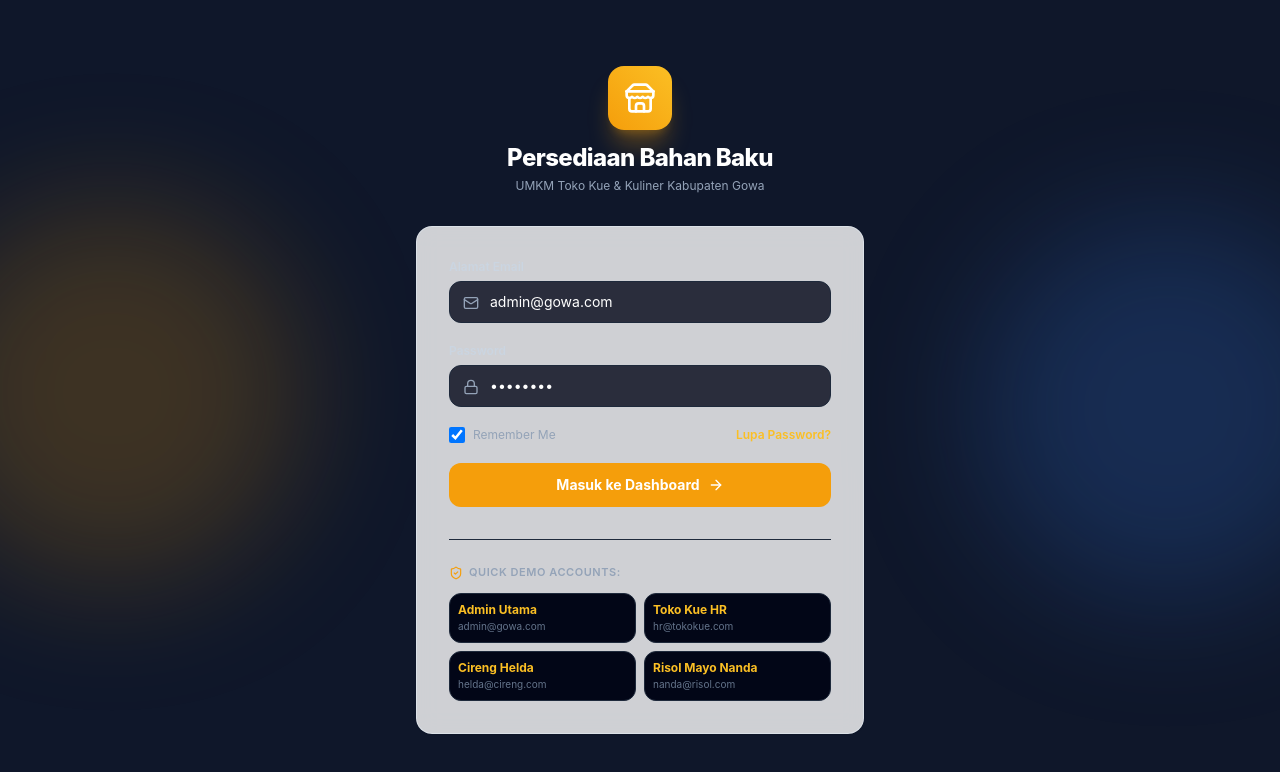
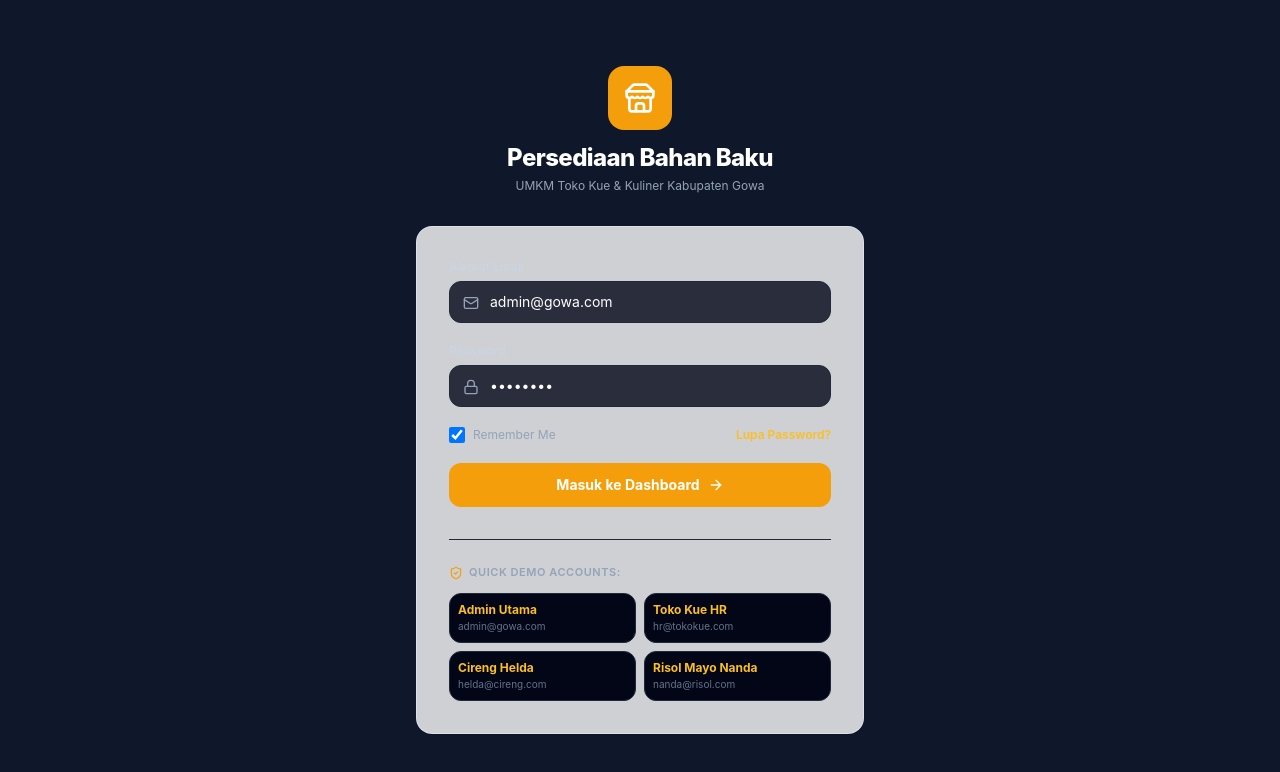
Before and after one commit to AsrulHidayat/inventory_app, a React (Vite) app in the folder frontend/: page /login in a window 1280 px wide. Shown: the top 772 px of the page. Built offline with nearby package versions, Linux system fonts and the light colour scheme.

Commit message:
feat: add sidebar navigation, dashboard, forecast, and login pages to frontend application

```diff
--- a/frontend/src/components/layout/Sidebar.jsx
+++ b/frontend/src/components/layout/Sidebar.jsx
@@ -59,7 +59,7 @@ export default function Sidebar({ isOpen, setIsOpen }) {
         {/* Header UMKM Brand */}
         <div className="p-5 border-b border-slate-100 dark:border-slate-800/80">
           <div className="flex items-center gap-3">
-            <div className="w-10 h-10 rounded-xl bg-gradient-to-tr from-amber-500 to-amber-400 p-0.5 shadow-md flex items-center justify-center text-white shrink-0">
+            <div className="w-10 h-10 rounded-xl bg-amber-500 flex items-center justify-center text-white shrink-0">
               {currentUmkm?.logo ? (
                 <img src={currentUmkm.logo} alt={currentUmkm.name} className="w-full h-full object-cover rounded-[10px]" />
               ) : (
--- a/frontend/src/pages/DashboardPage.jsx
+++ b/frontend/src/pages/DashboardPage.jsx
@@ -64,15 +64,14 @@ export default function DashboardPage() {
   return (
     <div className="space-y-6">
       {/* Header Welcome Banner */}
-      <div className="glass-panel p-6 bg-gradient-to-r from-slate-900 via-slate-800 to-amber-950 text-white relative overflow-hidden shadow-xl border border-amber-500/20">
-        <div className="absolute top-0 right-0 w-96 h-96 bg-amber-500/10 rounded-full blur-3xl pointer-events-none" />
+      <div className="glass-panel p-6 bg-slate-900 text-white relative overflow-hidden border border-slate-800">
         <div className="relative z-10 flex flex-col md:flex-row md:items-center justify-between gap-4">
           <div>
             <div className="inline-flex items-center gap-1.5 px-3 py-1 rounded-full bg-amber-500/20 text-amber-300 text-xs font-bold mb-2 border border-amber-500/30">
               <Sparkles className="w-3.5 h-3.5" /> Single Moving Average Ready
             </div>
             <h1 className="text-2xl font-extrabold tracking-tight">
-              Selamat Datang, {user?.name || 'Pengguna'} 👋
+              Selamat Datang, {user?.name || 'Pengguna'}
             </h1>
             <p className="text-xs text-slate-300 mt-1 max-w-2xl">
               Sistem Informasi Persediaan Bahan Baku Real-time untuk UMKM Toko Kue di Kabupaten Gowa. Pantau pergerakan stok, warning minimal, dan peramalan kebutuhan mendatang.
@@ -216,12 +215,12 @@ export default function DashboardPage() {
               <AreaChart data={chartDataUsage}>
                 <defs>
                   <linearGradient id="colorTerigu" x1="0" y1="0" x2="0" y2="1">
-                    <stop offset="5%" stopColor="#F59E0B" stopOpacity={0.4}/>
-                    <stop offset="95%" stopColor="#F59E0B" stopOpacity={0}/>
+                    <stop offset="5%" stopColor="#F59E0B" stopOpacity={0.4} />
+                    <stop offset="95%" stopColor="#F59E0B" stopOpacity={0} />
                   </linearGradient>
                   <linearGradient id="colorTelur" x1="0" y1="0" x2="0" y2="1">
-                    <stop offset="5%" stopColor="#3B82F6" stopOpacity={0.4}/>
-                    <stop offset="95%" stopColor="#3B82F6" stopOpacity={0}/>
+                    <stop offset="5%" stopColor="#3B82F6" stopOpacity={0.4} />
+                    <stop offset="95%" stopColor="#3B82F6" stopOpacity={0} />
                   </linearGradient>
                 </defs>
                 <CartesianGrid strokeDasharray="3 3" opacity={0.1} />
--- a/frontend/src/pages/ForecastPage.jsx
+++ b/frontend/src/pages/ForecastPage.jsx
@@ -101,7 +101,7 @@ export default function ForecastPage() {
       </div>
 
       {/* Control Selector Panel */}
-      <div className="glass-panel p-6 bg-gradient-to-r from-amber-500/10 via-slate-900/40 to-slate-950 border border-amber-500/30">
+      <div className="glass-panel p-6 bg-slate-900 border border-slate-800">
         <div className="grid grid-cols-1 md:grid-cols-3 gap-4 items-end">
           <div>
             <label className="block text-xs font-bold text-slate-700 dark:text-slate-200 mb-1.5">
@@ -213,7 +213,7 @@ export default function ForecastPage() {
           {/* Right Column: Key Forecast Output & Purchasing Recommendation Card */}
           <div className="space-y-6">
             {/* Forecast Output Card */}
-            <div className="glass-panel p-6 space-y-4 bg-gradient-to-b from-amber-500/20 via-slate-900 to-slate-950 border border-amber-500/40 shadow-xl">
+            <div className="glass-panel p-6 space-y-4 bg-slate-900 border border-slate-800">
               <div className="flex items-center gap-2 text-amber-400">
                 <TrendingUp className="w-5 h-5" />
                 <span className="text-xs font-bold uppercase tracking-wider">Hasil Prediksi Peramalan</span>
--- a/frontend/src/pages/LoginPage.jsx
+++ b/frontend/src/pages/LoginPage.jsx
@@ -44,14 +44,10 @@ export default function LoginPage() {
 
   return (
     <div className="min-h-screen bg-slate-900 text-white flex items-center justify-center p-4 relative overflow-hidden">
-      {/* Background Glow Deco */}
-      <div className="absolute top-1/4 -left-20 w-96 h-96 bg-amber-500/20 rounded-full blur-3xl pointer-events-none" />
-      <div className="absolute bottom-1/4 -right-20 w-96 h-96 bg-blue-500/20 rounded-full blur-3xl pointer-events-none" />
-
       <div className="w-full max-w-md relative z-10">
         {/* Header Branding */}
         <div className="text-center mb-8">
-          <div className="inline-flex items-center justify-center w-16 h-16 rounded-2xl bg-gradient-to-tr from-amber-500 to-amber-400 p-0.5 shadow-xl shadow-amber-500/30 mb-3">
+          <div className="inline-flex items-center justify-center w-16 h-16 rounded-2xl bg-amber-500 mb-3">
             <Store className="w-8 h-8 text-white" />
           </div>
           <h1 className="text-2xl font-extrabold tracking-tight text-white">
```
